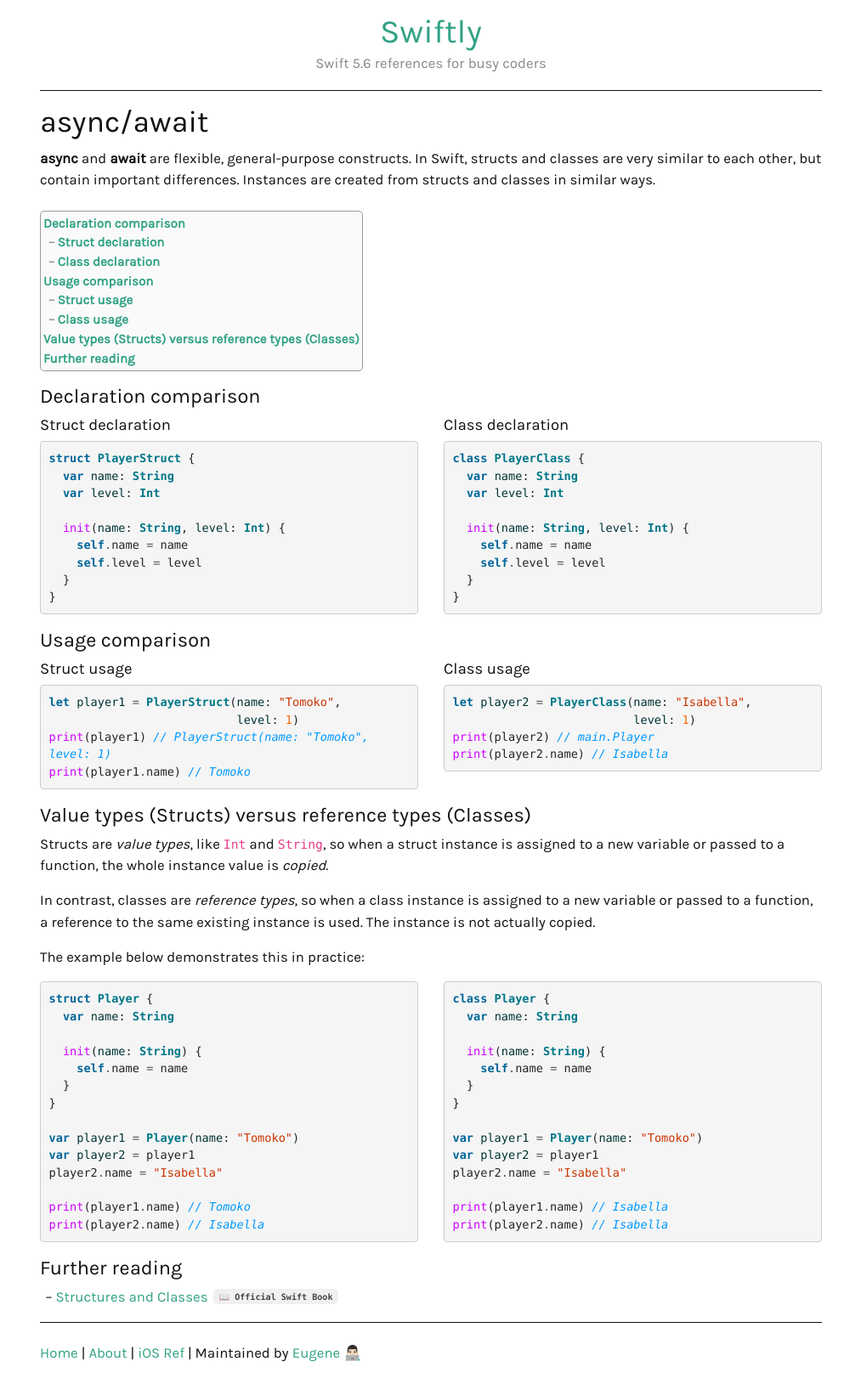
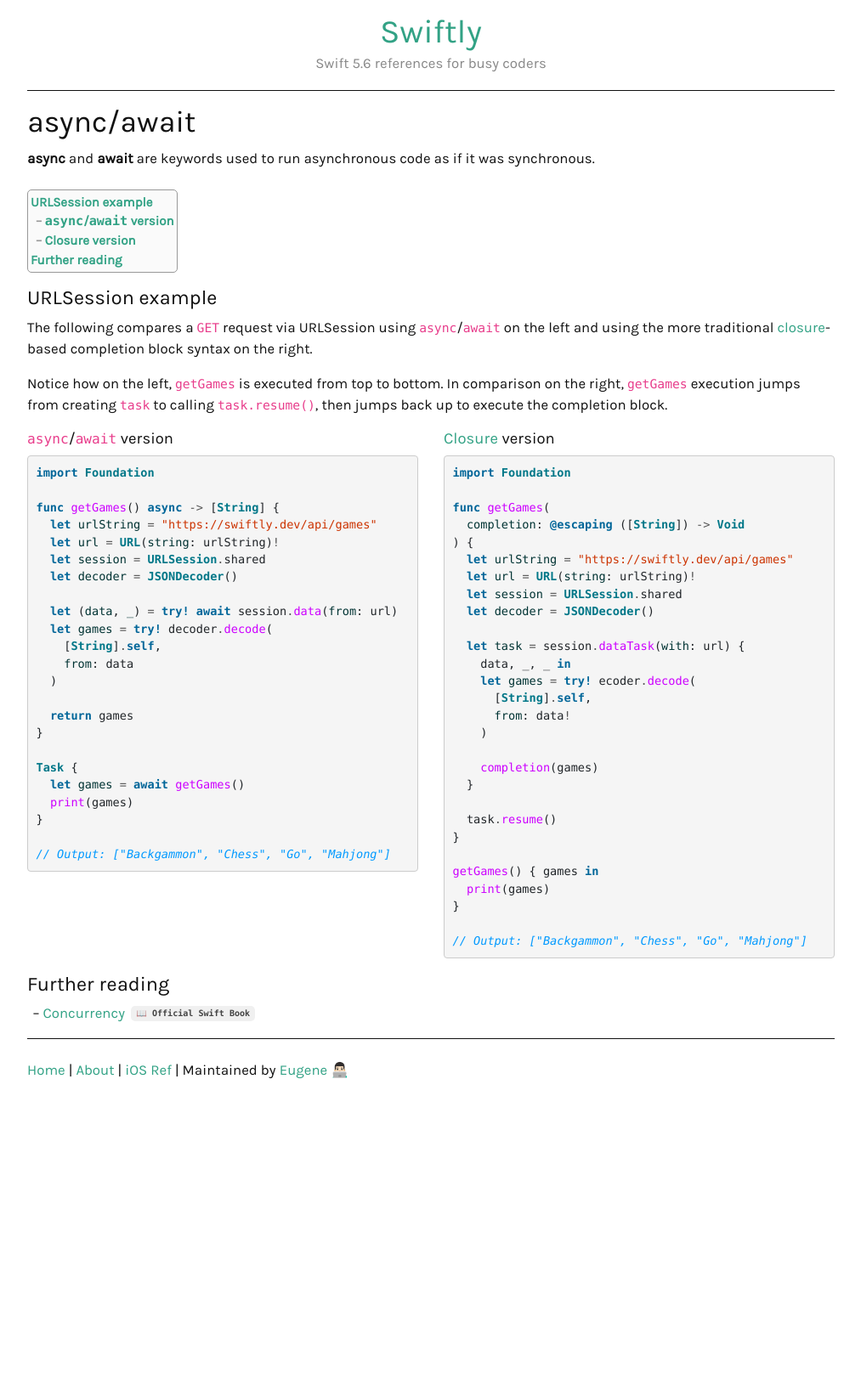
Before and after one commit to ebelinski/swiftly, a Jekyll site: the page built from _guides/async-await.md, in a window 1280 px wide. Shown: the whole page at 85% size, without its empty margins (133-1146 px from the left). Built offline with Jekyll 4.4.1, drawn with Linux system fonts in a browser that asks for light colours; comment, search, counter and statistics services are not loaded; after the commit the page ends 1295 px from its top, so only the background shows below that.

Commit message:
Created initial async/await page.

````diff
--- a/_guides/async-await.md
+++ b/_guides/async-await.md
@@ -8,121 +8,84 @@ redirect_from:
 ---
 {::options parse_block_html="true" /}
 
-**async** and **await** are flexible, general-purpose constructs. In Swift, structs and classes are very similar to each other, but contain important differences. Instances are created from structs and classes in similar ways.
+**async** and **await** are keywords used to run asynchronous code as if it was synchronous.
 
 * TOC
 {:toc}
 
-### Declaration comparison
+### URLSession example
+
+The following compares a `GET` request via URLSession using `async`/`await` on the left and using the more traditional [closure](/closures)-based completion block syntax on the right.
+
+Notice how on the left, `getGames` is executed from top to bottom. In comparison on the right, `getGames` execution jumps from creating `task` to calling `task.resume()`, then jumps back up to execute the completion block.
 
 {% include opencol.html size=6 newrow=true %}
 
-#### Struct declaration
+#### `async`/`await` version
 
 ```swift
-struct PlayerStruct {
-  var name: String
-  var level: Int
+import Foundation
 
-  init(name: String, level: Int) {
-    self.name = name
-    self.level = level
-  }
+func getGames() async -> [String] {
+  let urlString = "https://swiftly.dev/api/games"
+  let url = URL(string: urlString)!
+  let session = URLSession.shared
+  let decoder = JSONDecoder()
+
+  let (data, _) = try! await session.data(from: url)
+  let games = try! decoder.decode(
+    [String].self,
+    from: data
+  )
+
+  return games
 }
+
+Task {
+  let games = await getGames()
+  print(games)
+}
+
+// Output: ["Backgammon", "Chess", "Go", "Mahjong"]
 ```
 
 {% include closecol.html %}{% include opencol.html size=6 %}
 
-#### Class declaration
+#### [Closure](/closures) version
 
 ```swift
-class PlayerClass {
-  var name: String
-  var level: Int
+import Foundation
 
-  init(name: String, level: Int) {
-    self.name = name
-    self.level = level
+func getGames(
+  completion: @escaping ([String]) -> Void
+) {
+  let urlString = "https://swiftly.dev/api/games"
+  let url = URL(string: urlString)!
+  let session = URLSession.shared
+  let decoder = JSONDecoder()
+
+  let task = session.dataTask(with: url) {
+    data, _, _ in
+    let games = try! ecoder.decode(
+      [String].self,
+      from: data!
+    )
+
+    completion(games)
   }
-}
-```
 
-{% include closecol.html closerow=true %}
-
-### Usage comparison
-
-{% include opencol.html size=6 newrow=true %}
-
-#### Struct usage
-
-```swift
-let player1 = PlayerStruct(name: "Tomoko",
-                           level: 1)
-print(player1) // PlayerStruct(name: "Tomoko", level: 1)
-print(player1.name) // Tomoko
-```
-
-{% include closecol.html %}{% include opencol.html size=6 %}
-
-#### Class usage
-
-```swift
-let player2 = PlayerClass(name: "Isabella",
-                          level: 1)
-print(player2) // main.Player
-print(player2.name) // Isabella
-```
-
-{% include closecol.html closerow=true %}
-
-### Value types (Structs) versus reference types (Classes)
-
-Structs are _value types_, like `Int` and `String`, so when a struct instance is assigned to a new variable or passed to a function, the whole instance value is _copied_.
-
-In contrast, classes are _reference types_, so when a class instance is assigned to a new variable or passed to a function, a reference to the same existing instance is used. The instance is not actually copied.
-
-The example below demonstrates this in practice:
-
-{% include opencol.html size=6 newrow=true %}
-
-```swift
-struct Player {
-  var name: String
-
-  init(name: String) {
-    self.name = name
-  }
+  task.resume()
 }
 
-var player1 = Player(name: "Tomoko")
-var player2 = player1
-player2.name = "Isabella"
-
-print(player1.name) // Tomoko
-print(player2.name) // Isabella
-```
-
-{% include closecol.html %}{% include opencol.html size=6 %}
-
-```swift
-class Player {
-  var name: String
-
-  init(name: String) {
-    self.name = name
-  }
+getGames() { games in
+  print(games)
 }
 
-var player1 = Player(name: "Tomoko")
-var player2 = player1
-player2.name = "Isabella"
-
-print(player1.name) // Isabella
-print(player2.name) // Isabella
+// Output: ["Backgammon", "Chess", "Go", "Mahjong"]
 ```
 
 {% include closecol.html closerow=true %}
 
 ### Further reading
 
-* [Structures and Classes `📖 Official Swift Book`](https://docs.swift.org/swift-book/LanguageGuide/ClassesAndStructures.html)
+* [Concurrency `📖 Official Swift Book`](https://docs.swift.org/swift-book/LanguageGuide/Concurrency.html)
--- a/api/games.html
+++ b/api/games.html
@@ -1,6 +1,5 @@
 [
   "Backgammon",
-  "Checkers",
   "Chess",
   "Go",
   "Mahjong"
--- a/css/main.scss
+++ b/css/main.scss
@@ -39,7 +39,7 @@ body {
 header, article, footer {
   text-align: left;
   margin: 0 auto;
-  max-width: 920px !important;
+  max-width: 950px !important;
 }
 
 @media screen and (min-width: 950px) {
````
